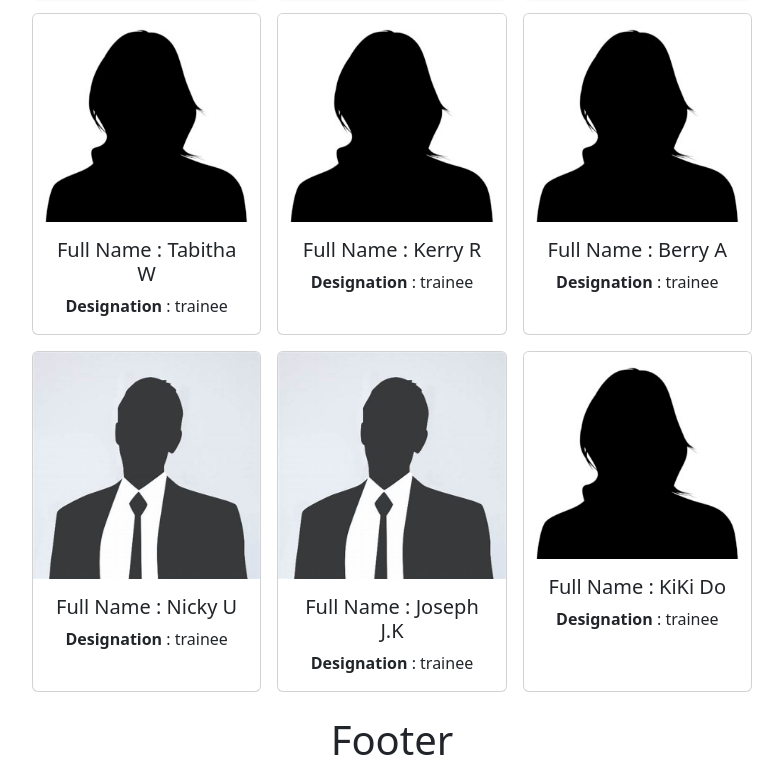
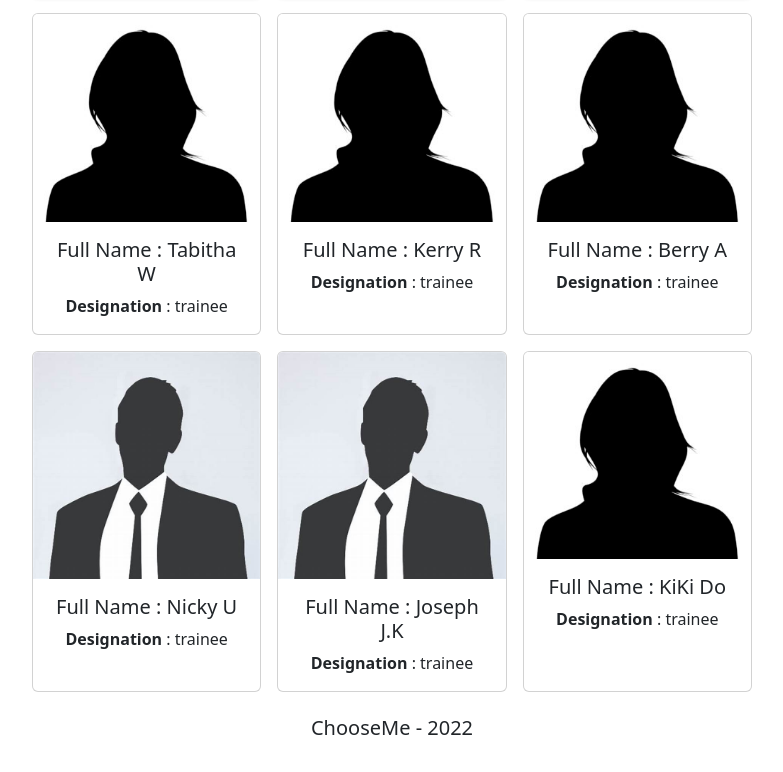
Before and after one commit to KephaKibet/ChooseME-Team-member-allocation-app, a React (Create React App) app in the folder chooseme/: page / in a window 1280 px wide. Shown: the part 910-1682 px from the top of the page, without its empty margins (248-1031 px from the left). Built offline with nearby package versions, Linux system fonts and the light colour scheme.

Commit message:
footer styling

```diff
--- a/chooseme/src/App.js
+++ b/chooseme/src/App.js
@@ -1,5 +1,6 @@
 import React from 'react';
 import { useState } from 'react';
+import { useEffect } from 'react';
 import Header from './header';
 import Employees from './employees';
 import Footer from './footer';
@@ -11,9 +12,9 @@ function App()
 {
 
 
-  const [selectedTeam, setTeam] = useState("Phoenix")
+  const [selectedTeam, setTeam] = useState(JSON.parse(localStorage.getItem('selectedTeam')) || "Phoenix");
 
-  const [employees, setEmployees] = useState([
+  const [employees, setEmployees] = useState( JSON.parse(localStorage.getItem('employeeList'))||[
     {
       id: 1,
       fullName: 'Kepha Kibet',
@@ -100,6 +101,18 @@ function App()
     },
 
   ])
+
+  useEffect(() => {
+    localStorage.setItem('employeeList', JSON.stringify(employees))
+
+  }, [employees]);
+
+  useEffect(() => {
+    localStorage.setItem('selectedTeam', JSON.stringify(selectedTeam))
+
+  }, [selectedTeam]);
+
+
   function handleTeamSelectionChange(event)
   {
     setTeam(event.target.value);
@@ -116,7 +129,8 @@ function App()
 
   return (
     <div>
-      <Header selectedTeam={selectedTeam}
+      <Header
+        selectedTeam={selectedTeam}
         teamMemberCount={employees.filter((employee) => employee.teamName === selectedTeam).length} />
       <Employees employees={employees}
         selectedTeam={selectedTeam}
--- a/chooseme/src/footer.js
+++ b/chooseme/src/footer.js
@@ -2,11 +2,15 @@ import React from 'react';
 
 const Footer = () => {
 
+  var today = new Date();
+
   return (
-    <footer>
-      <h1>
-      Footer
-      </h1>
+    <footer className='container'>
+      <div className='row justify-content-center mt-3 mb-3'>
+        <div className='col-8'>
+          <h5>ChooseMe - {today.getFullYear()}</h5>
+        </div>
+      </div>
     </footer>
     )
 }
```
